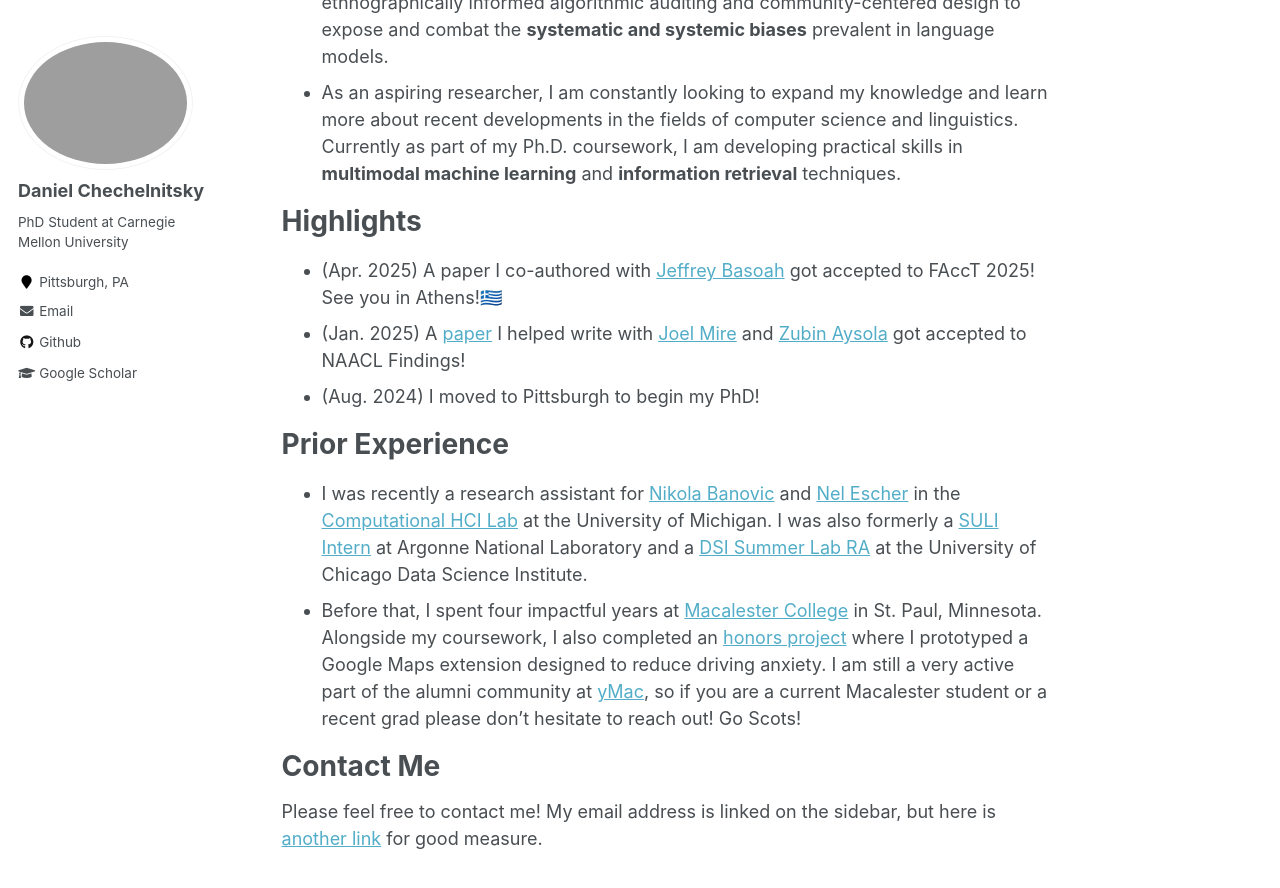
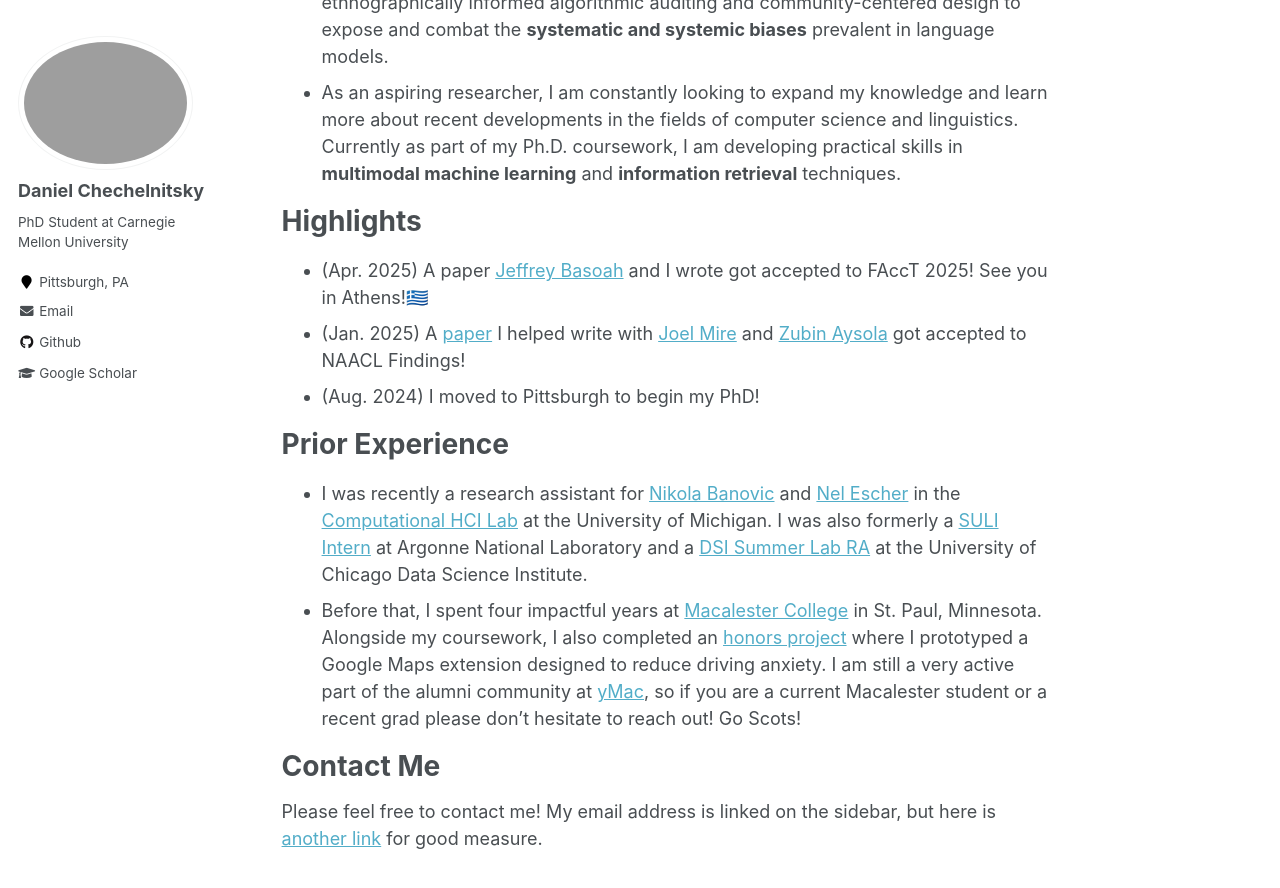
Before and after one commit to chechelnitskd/chechelnitskd.github.io, a Jekyll site: the page built from _pages/about.md, in a window 1280 px wide and 900 px high, scrolled down 624 px. Shown: the top 888 px of the window. Built offline with Jekyll 4.4.1, drawn with Linux system fonts in a browser that asks for light colours.

Commit message:
Update about.md

```diff
--- a/_pages/about.md
+++ b/_pages/about.md
@@ -20,7 +20,7 @@ Hi, I'm Dan! Here is some information about me:
 - As an aspiring researcher, I am constantly looking to expand my knowledge and learn more about recent developments in the fields of computer science and linguistics. Currently as part of my Ph.D. coursework, I am developing practical skills in **multimodal machine learning** and **information retrieval** techniques.
 
 # Highlights
-- (Apr. 2025) A paper I co-authored with [Jeffrey Basoah](https://tat-lab.github.io/people/basoah/) got accepted to FAccT 2025! See you in Athens!🇬🇷
+- (Apr. 2025) A paper [Jeffrey Basoah](https://tat-lab.github.io/people/basoah/) and I wrote got accepted to FAccT 2025! See you in Athens!🇬🇷
 - (Jan. 2025) A [paper](https://arxiv.org/abs/2502.12858) I helped write with [Joel Mire](https://joelmire.notion.site/) and [Zubin Aysola](https://www.linkedin.com/in/zubin-aysola/) got accepted to NAACL Findings!
 - (Aug. 2024) I moved to Pittsburgh to begin my PhD!
 
```
